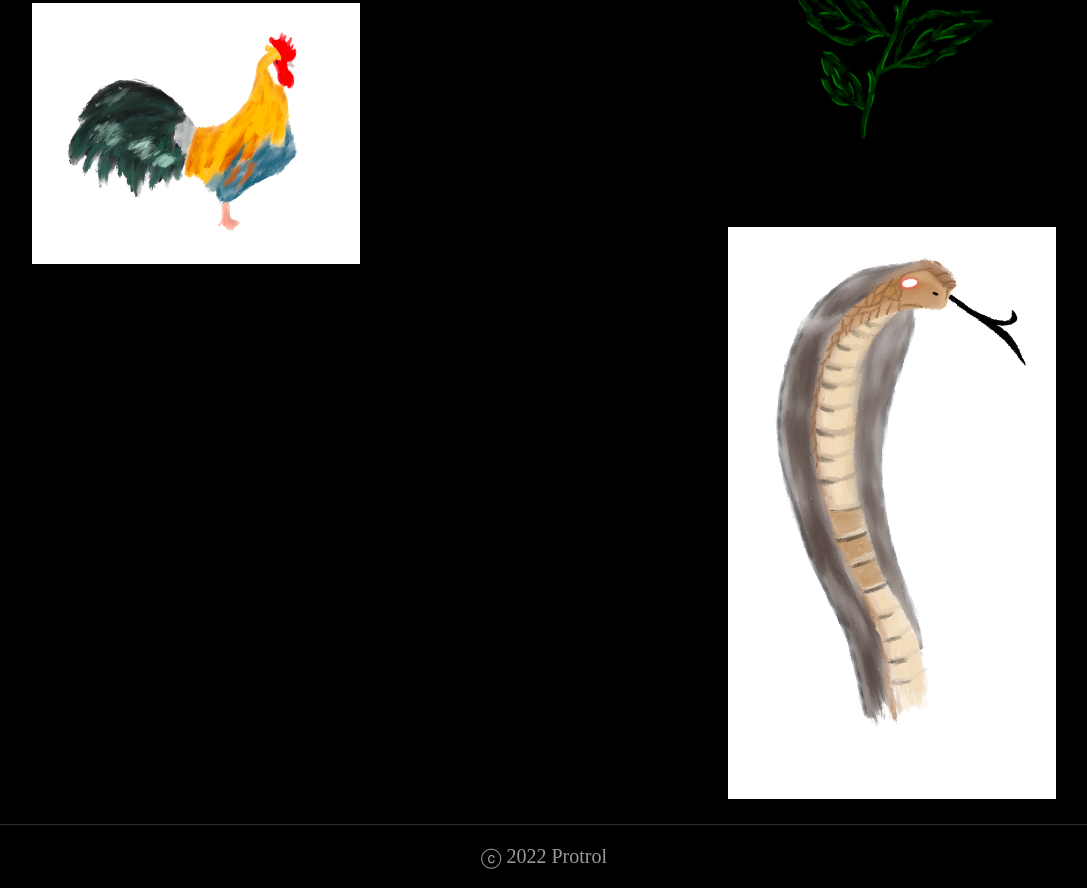
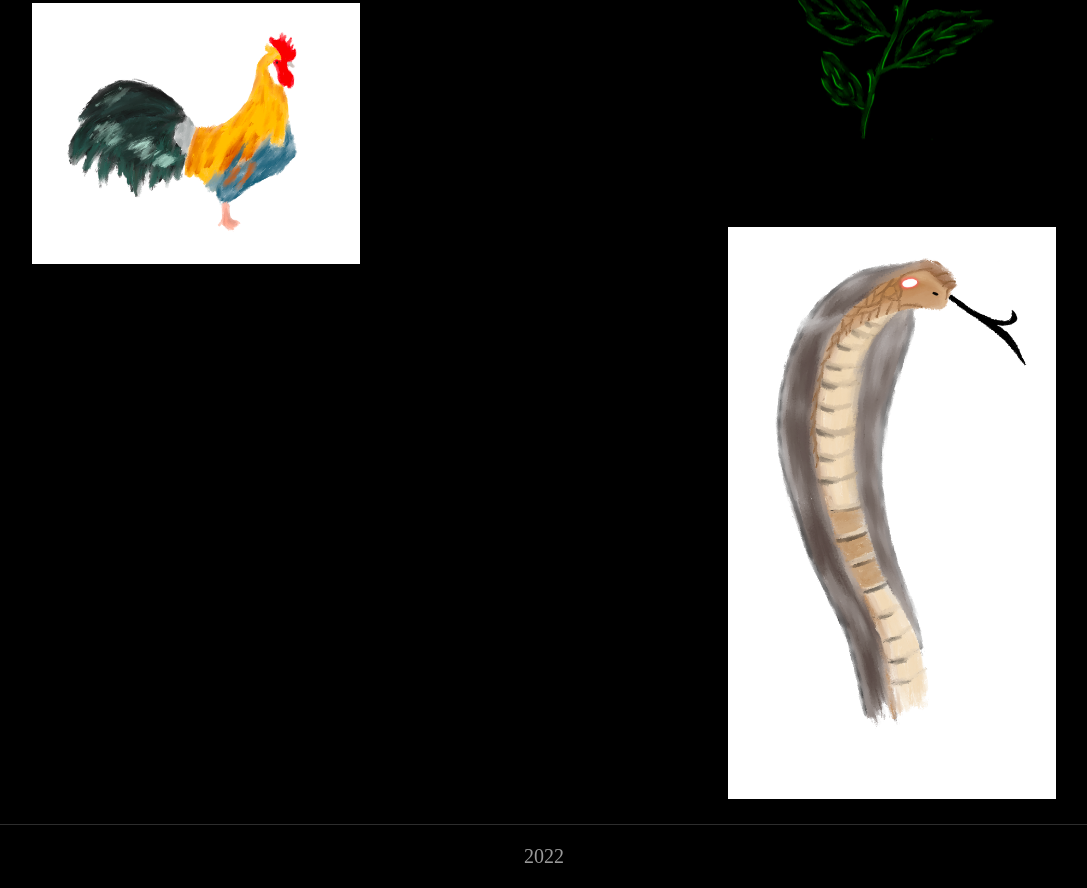
Before and after one commit to JohanNorth/Perceiver, a plain HTML site: page art.html in a window 1280 px wide. Shown: the part 1308-2196 px from the top of the page, without its empty margins (96-1183 px from the left). Drawn offline with Linux system fonts and the light colour scheme.

Commit message:
Update Footer

```diff
--- a/art.html
+++ b/art.html
@@ -77,7 +77,7 @@
 
     <footer>
         <div class="footer-text-box">
-            <p>ⓒ 2022 Protrol</p>
+            <p>2022</p>
         </div>
     </footer>
 
```
Also changed, not shown: code.html (+1 -1 lines), design.html (+1 -1 lines), index.html (+1 -1 lines), project.html (+1 -1 lines).
